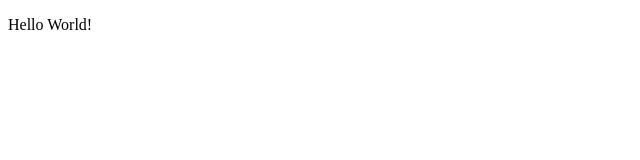
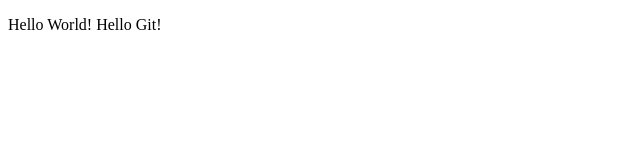
Before and after one commit to SerhiyPikulya/udemy, a plain HTML site: page index.html in a window 1280 px wide. Shown: the full height of the page, 0-640 px from the left. Drawn offline with Linux system fonts and the light colour scheme.

Commit message:
second commit

```diff
--- a/index.html
+++ b/index.html
@@ -7,7 +7,7 @@
   <title>Document</title>
 </head>
 <body>
-  <p>Hello World!</p>
+  <p>Hello World! Hello Git!</p>
 
   <!-- <script>
     alert(1);
```
